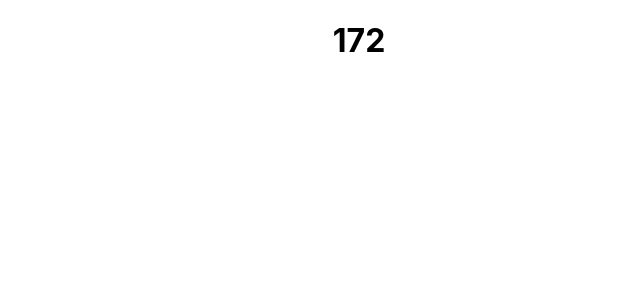
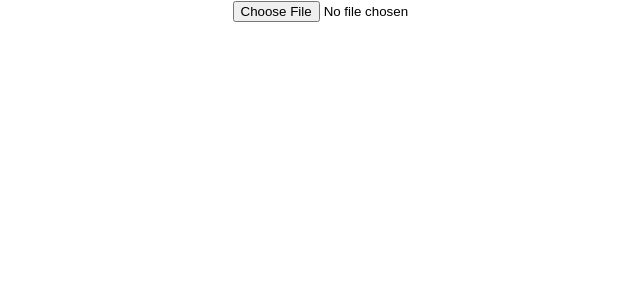
Before and after one commit to mitcaka/f8-react, a React (Create React App) app: page / in a window 1280 px wide. Shown: the top 300 px of the page, without its empty margins (281-921 px from the left). Built offline with nearby package versions, Linux system fonts and the light colour scheme.

Commit message:
use effect preview avatar

```diff
--- a/src/App.js
+++ b/src/App.js
@@ -5,13 +5,14 @@ import TwoWayBinding from "./Components/LearnUseState/TwoWayBinding";
 import ToDoList from "./Components/LearnUseState/ToDoList";
 import Mount from "./Components/LearnUseHook/Mount";
 import TimeOut from "./Components/LearnUseHook/TimeOut";
+import PreviewAvatar from "./Components/LearnUseHook/PreviewAvatar";
 
 function App() {
   return (
     <div className="App">
       {/* <Gifts></Gifts>
       <TwoWayBinding></TwoWayBinding> */}
-      <TimeOut></TimeOut>
+      <PreviewAvatar></PreviewAvatar>
     </div>
   );
 }
--- /dev/null
+++ b/src/Components/LearnUseHook/PreviewAvatar.js
@@ -0,0 +1,24 @@
+import React, { useState, useEffect } from "react";
+
+const PreviewAvatar = () => {
+  const [avatar, setAvatar] = useState();
+  const handlePreviewAvatar = (e) => {
+    const file = e.target.files[0];
+    file.preview = URL.createObjectURL(file);
+    setAvatar(file);
+  };
+  useEffect(() => {
+    //clean up
+    return () => {
+      avatar && URL.revokeObjectURL(avatar.preview);
+    };
+  }, [avatar]);
+  return (
+    <div>
+      <input type="file" onChange={handlePreviewAvatar} />
+      {avatar && <img src={avatar.preview} alt="s" width="50%" height="50%" />}
+    </div>
+  );
+};
+
+export default PreviewAvatar;
```
